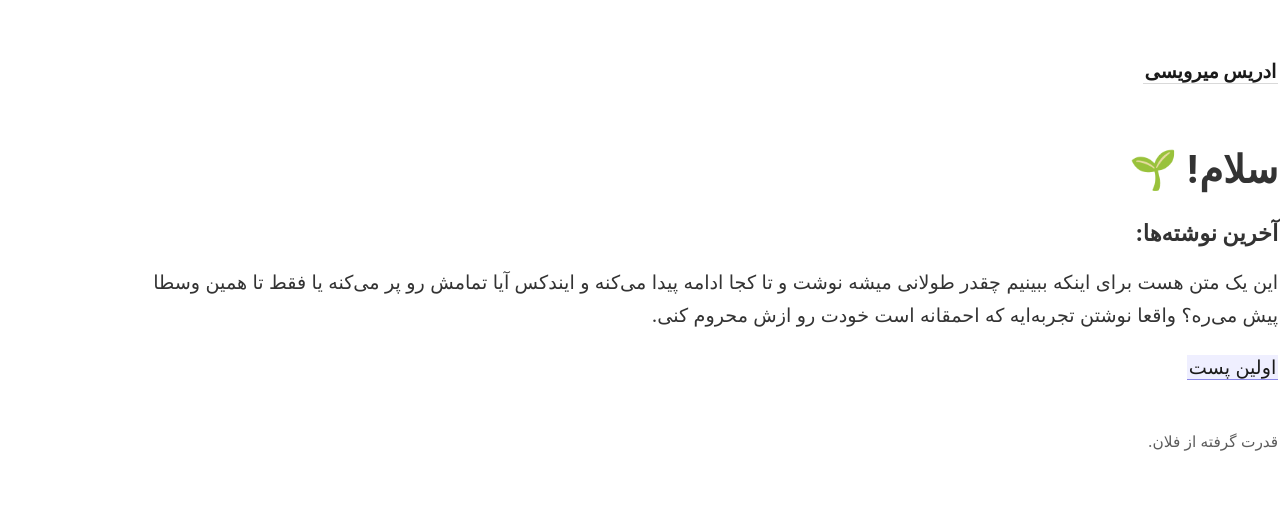
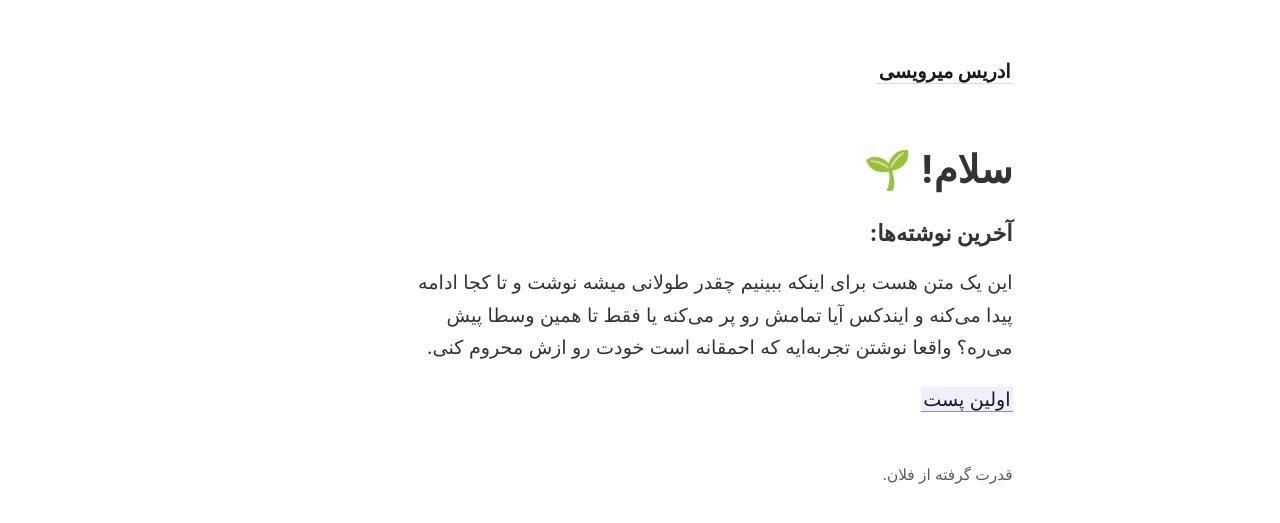
Before and after one commit to edrissss/digital-garden, a Jekyll site: the page built from _pages/index.md, in a window 1280 px wide. Shown: the top 523 px of the page. Built offline with Jekyll 4.4.1, drawn with Linux system fonts in a browser that asks for light colours; some web fonts are replaced.

Commit message:
max-width form 63 to 31

```diff
--- a/_sass/_style.scss
+++ b/_sass/_style.scss
@@ -85,7 +85,7 @@ body {
   overflow-x: hidden;
   color: $color-text;
   font-size: 1rem;
-  max-width: 63em;
+  max-width: 31em;
 
   @media (min-width: 820px) {
     font-size: 1.2rem;
```
